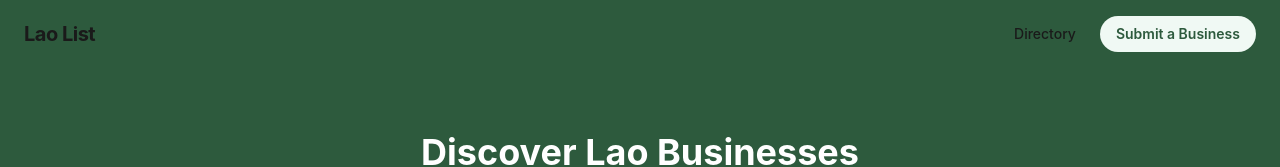
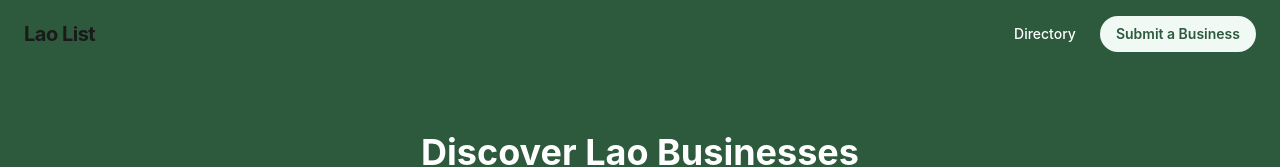
Before and after one commit to tonyinnmktg-ops/lao-list, a Next.js app: page / in a window 1280 px wide. Shown: the top 167 px of the page. Built offline with nearby package versions, Linux system fonts and the light colour scheme; no server answers; the database is empty.

Commit message:
fix directory link color

```diff
--- a/app/components/Navbar.js
+++ b/app/components/Navbar.js
@@ -7,9 +7,9 @@
         Lao List
       </Link>
       <div className="flex items-center gap-6">
-        <Link href="/" className="text-white text-sm font-medium hover:opacity-80 transition">
-          Directory
-        </Link>
+<Link href="/" style={{ color: 'white' }} className="text-sm font-medium hover:opacity-80 transition">
+  Directory
+</Link>
         <Link href="/submit" style={{ backgroundColor: '#f0f9f4', color: '#2d5a3d' }} className="text-sm font-semibold px-4 py-2 rounded-full hover:opacity-90 transition">
           Submit a Business
         </Link>
```
